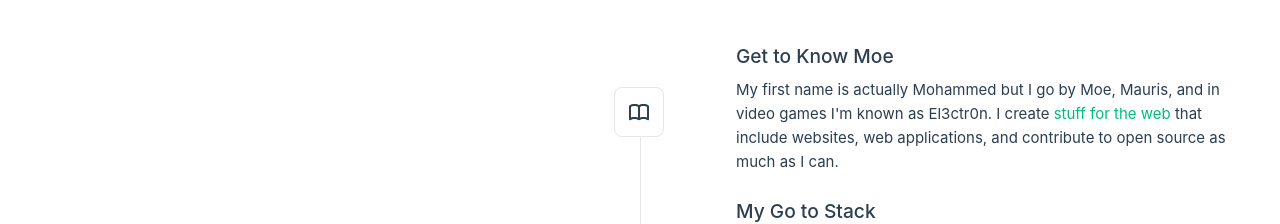
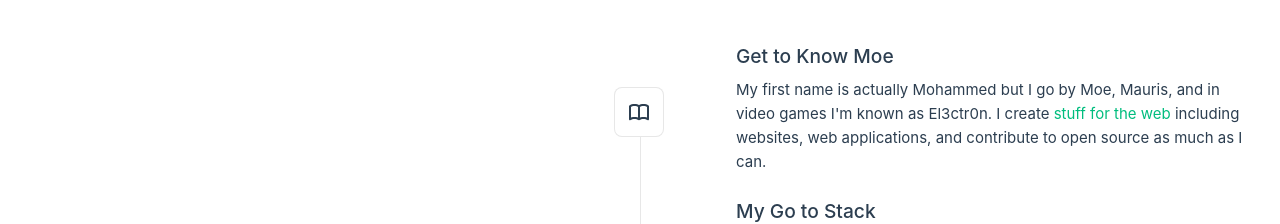
Before and after one commit to moedayraki/moedayraki.github.io, a Vue app: page / in a window 1280 px wide. Shown: the top 224 px of the page. Built offline with nearby package versions, Linux system fonts and the light colour scheme.

Commit message:
Update TheWelcome.vue

```diff
--- a/src/components/TheWelcome.vue
+++ b/src/components/TheWelcome.vue
@@ -17,7 +17,7 @@ import SupportIcon from "./icons/IconSupport.vue";
     My first name is actually Mohammed but I go by Moe, Mauris, and in video
     games I'm known as El3ctr0n. I create
     <a target="_blank" href="https://dayrakiarts.com/">stuff for the web</a>
-    that include websites, web applications, and contribute to open source as
+    including websites, web applications, and contribute to open source as
     much as I can.
   </WelcomeItem>
 
```
